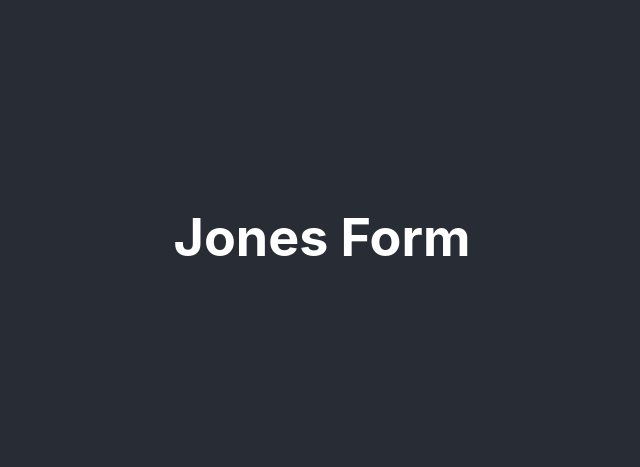
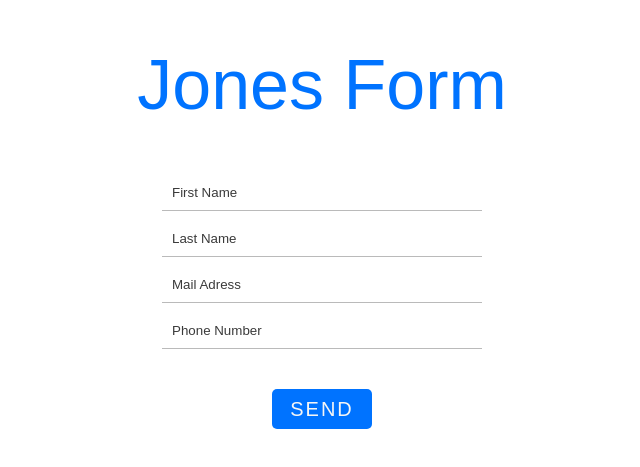
Before and after one commit to WaskerSharon/jones-form, a React (Create React App) app: page / in a window 1280 px wide. Shown: the part 163-630 px from the top of the page, without its empty margins (318-958 px from the left). Built offline with nearby package versions, Linux system fonts and the light colour scheme.

Commit message:
8.7 17:15

```diff
--- a/public/index.html
+++ b/public/index.html
@@ -10,34 +10,14 @@
       content="Web site created using create-react-app"
     />
     <link rel="apple-touch-icon" href="%PUBLIC_URL%/logo192.png" />
-    <!--
-      manifest.json provides metadata used when your web app is installed on a
-      user's mobile device or desktop. See https://developers.google.com/web/fundamentals/web-app-manifest/
-    -->
+
     <link rel="manifest" href="%PUBLIC_URL%/manifest.json" />
-    <!--
-      Notice the use of %PUBLIC_URL% in the tags above.
-      It will be replaced with the URL of the `public` folder during the build.
-      Only files inside the `public` folder can be referenced from the HTML.
 
-      Unlike "/favicon.ico" or "favicon.ico", "%PUBLIC_URL%/favicon.ico" will
-      work correctly both with client-side routing and a non-root public URL.
-      Learn how to configure a non-root public URL by running `npm run build`.
-    -->
-    <title>React App</title>
+    <title>Jones Form</title>
   </head>
   <body>
     <noscript>You need to enable JavaScript to run this app.</noscript>
     <div id="root"></div>
-    <!--
-      This HTML file is a template.
-      If you open it directly in the browser, you will see an empty page.
 
-      You can add webfonts, meta tags, or analytics to this file.
-      The build step will place the bundled scripts into the <body> tag.
-
-      To begin the development, run `npm start` or `yarn start`.
-      To create a production bundle, use `npm run build` or `yarn build`.
-    -->
   </body>
 </html>
--- a/src/App.css
+++ b/src/App.css
@@ -1,38 +1,65 @@
-.App {
-  text-align: center;
+
+html {
+  font-size: 62.5%;
+  -webkit-box-sizing: border-box;
+          box-sizing: border-box;
 }
 
-.App-logo {
-  height: 40vmin;
-  pointer-events: none;
+*, *:before, *:after {
+  overflow-x: hidden;
+  -webkit-box-sizing: inherit;
+          box-sizing: inherit;
+  font-family: 'Ubuntu', sans-serif;
+  margin: 0;
+  padding: 0;
+  font-weight: normal;
 }
 
-@media (prefers-reduced-motion: no-preference) {
-  .App-logo {
-    animation: App-logo-spin infinite 20s linear;
+ol, ul {
+  list-style: none;
+}
+
+img {
+  max-width: 100%;
+  height: auto;
+}
+
+h1 {
+  font-size: 7rem;
+  font-weight: 500;
+}
+
+@media (max-width: 768px) {
+  h1 {
+    font-size: 4rem;
   }
 }
 
-.App-header {
-  background-color: #282c34;
-  min-height: 100vh;
-  display: flex;
-  flex-direction: column;
-  align-items: center;
-  justify-content: center;
-  font-size: calc(10px + 2vmin);
-  color: white;
+h2 {
+  font-size: 4.5rem;
+  color: #cc51ff;
 }
 
-.App-link {
-  color: #61dafb;
+@media (max-width: 768px) {
+  h2 {
+    font-size: 3.2rem;
+  }
 }
 
-@keyframes App-logo-spin {
-  from {
-    transform: rotate(0deg);
-  }
-  to {
-    transform: rotate(360deg);
+h3 {
+  font-size: 3.5rem;
+}
+
+@media (max-width: 768px) {
+  h3 {
+    font-size: 3rem;
   }
 }
+
+h4 {
+  font-size: 2rem;
+}
+
+p, span {
+  font-size: 1.8rem;
+}
--- a/src/App.js
+++ b/src/App.jsx
@@ -1,11 +1,12 @@
-import logo from './logo.svg';
 import './App.css';
+
+import Form from "./components/form/Form";
 
 function App() {
   return (
     <div className="App">
       <header className="App-header">
-       <h1>Jones Form</h1>
+        <Form />
       </header>
     </div>
   );
--- /dev/null
+++ b/src/components/form/Form.jsx
@@ -0,0 +1,54 @@
+import "./form.css";
+import useForm from "../../useForm";
+
+export default function Form() {
+
+    const { handleChange, values } = useForm();
+
+
+    return (
+        <div className="form-section">
+            <h1 className="form-title">Jones Form</h1>
+            <form className="form">
+                <input
+                    type="text"
+                    name="firstName"
+                    className="form-input"
+                    placeholder="First Name"
+                    value={values.firstName}
+                    onChange={handleChange}
+                />
+
+                <input
+                    type="text"
+                    name="lastName"
+                    className="form-input"
+                    placeholder="Last Name"
+                    value={values.lastName}
+                    onChange={handleChange}
+                />
+
+                <input
+                    type="text"
+                    name="mailAdress"
+                    className="form-input"
+                    placeholder="Mail Adress"
+                    value={values.mailAdress}
+                    onChange={handleChange}
+                />
+
+                <input
+                    type="text"
+                    name="phoneNumber"
+                    className="form-input"
+                    placeholder="Phone Number"
+                    value={values.phoneNumber}
+                    onChange={handleChange}
+                />
+
+                <button type="submit" className="submit-btn" >SEND</button>
+                {/* <span></span> */}
+            </form>
+        </div>
+    )
+};
--- /dev/null
+++ b/src/components/form/form.css
@@ -0,0 +1,50 @@
+.form-section {
+    min-height: 100vh;
+    display: flex;
+    flex-direction: column;
+    align-items: center;
+    justify-content: center;
+    color: #0073ff;
+    /* height: 70vh; */
+}
+
+.form {
+    display: flex;
+    flex-direction: column;
+    justify-content: space-between;
+}
+
+.form-title {
+    margin-bottom: 5rem;
+}
+
+.form-input {
+    border: none;
+    border-bottom: 1.5px solid #bababa;
+    width: 32rem;
+    margin-bottom: 1rem;
+    padding: 1rem;
+}
+
+::placeholder {
+     color: rgb(58, 58, 58);
+}
+
+.submit-btn {
+    width: 10rem;
+    height: 4rem;
+    border-radius: .5rem;
+    border: none;
+    background-color: #0073ff;
+    color: #f5f5f5;
+    letter-spacing: .2rem;
+    font-size: 2rem;
+    margin: 3rem auto 0;
+    cursor: pointer;
+    transition: all .5s ease-in-out;
+}
+
+.submit-button:hover {
+    transform: scale(1.05);
+    box-shadow: 0px 5px 12px -1px #000000;
+}
--- a/src/index.css
+++ b/src/index.css
@@ -3,11 +3,4 @@ body {
   font-family: -apple-system, BlinkMacSystemFont, 'Segoe UI', 'Roboto', 'Oxygen',
     'Ubuntu', 'Cantarell', 'Fira Sans', 'Droid Sans', 'Helvetica Neue',
     sans-serif;
-  -webkit-font-smoothing: antialiased;
-  -moz-osx-font-smoothing: grayscale;
 }
-
-code {
-  font-family: source-code-pro, Menlo, Monaco, Consolas, 'Courier New',
-    monospace;
-}
--- /dev/null
+++ b/src/useForm.jsx
@@ -0,0 +1,24 @@
+import { useState, useEffect } from "react";
+
+const useForm = () => {
+    const [values, setValues] = useState({
+        firstName: '',
+        lastName: '',
+        mailAdress: '',
+        phoneNumber: '',
+    });
+
+    const [errors, setErrors] = useState({});
+
+    const handleChange = e => {
+        const { name, value } = e.target
+        setValues({
+            ...values,
+            [name]: value
+        });
+    };
+
+    return { handleChange, values };
+};
+
+export default useForm;
```
Also changed, not shown: src/logo.svg (deleted), 1 other file (tests, documents, lock files or other folders).
